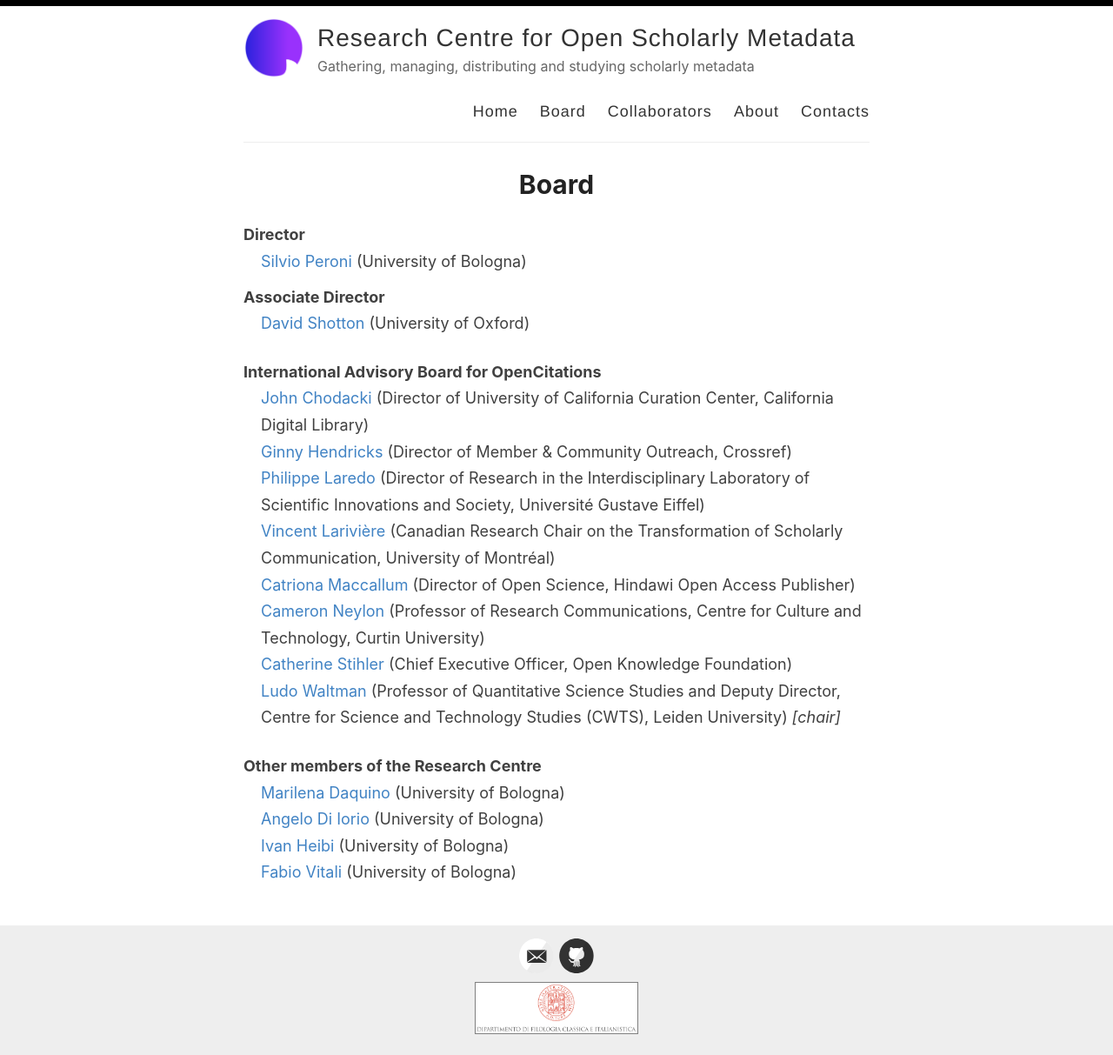
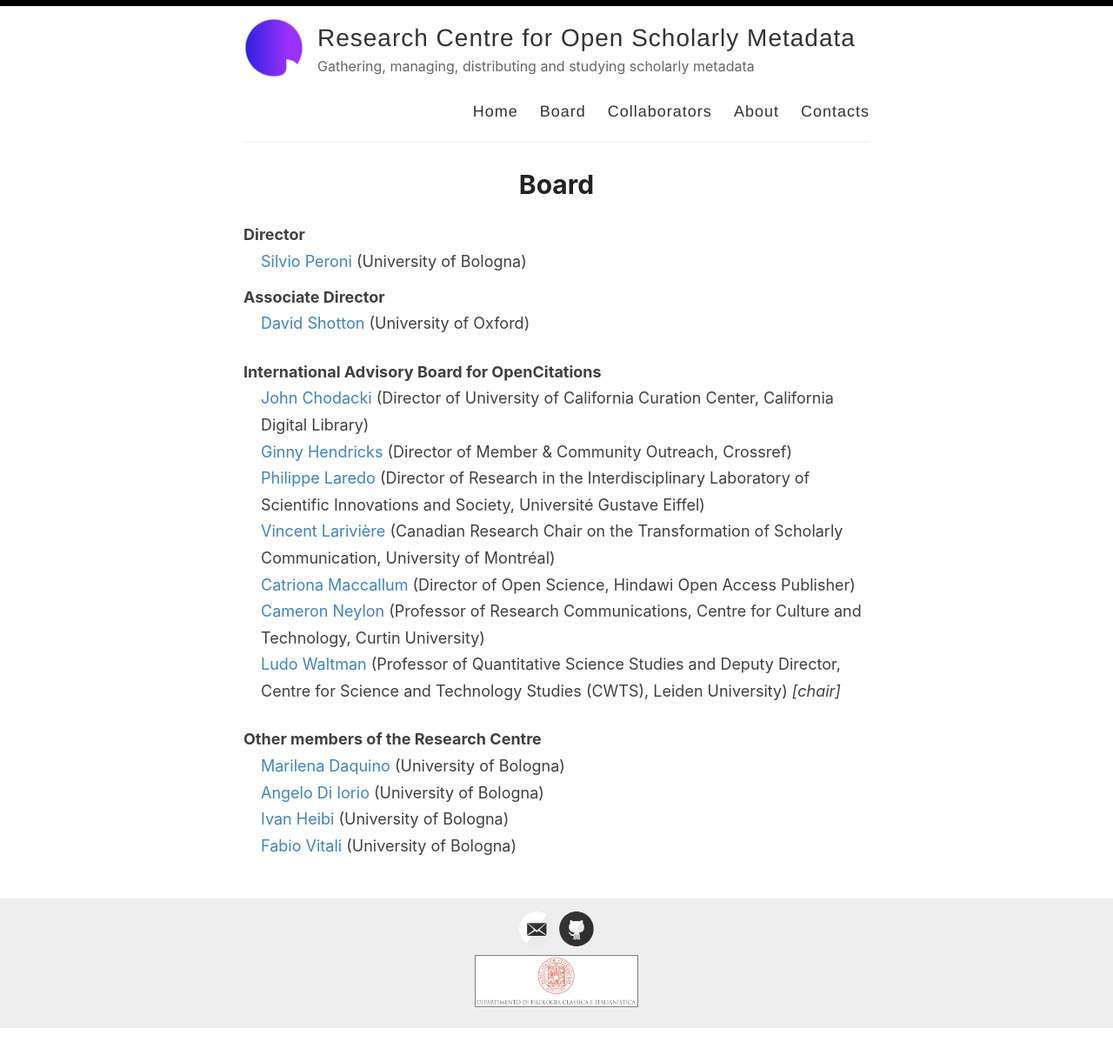
Before and after one commit to openscholarlymetadata/openscholarlymetadata.github.io, a Jekyll site: the page built from _pages/board.md, in a window 1280 px wide. Shown: the whole page at 87% size. Built offline with Jekyll 4.4.1, drawn with Linux system fonts in a browser that asks for light colours; after the commit the page ends 1183 px from its top, so only the background shows below that.

Commit message:
Update board.md

```diff
--- a/_pages/board.md
+++ b/_pages/board.md
@@ -19,7 +19,6 @@ permalink: /board/
     <dd><a href="https://twitter.com/lariviev">Vincent Larivière</a> (Canadian Research Chair on the Transformation of Scholarly Communication, University of Montréal)</dd>
     <dd><a href="https://twitter.com/catmacOA">Catriona Maccallum</a> (Director of Open Science, Hindawi Open Access Publisher)</dd>
     <dd><a href="https://twitter.com/CameronNeylon">Cameron Neylon</a> (Professor of Research Communications, Centre for Culture and Technology, Curtin University)</dd>
-    <dd><a href="https://twitter.com/C_Stihler">Catherine Stihler</a> (Chief Executive Officer, Open Knowledge Foundation)</dd>
     <dd><a href="https://twitter.com/LudoWaltman">Ludo Waltman</a> (Professor of Quantitative Science Studies and Deputy Director, Centre for Science and Technology Studies (CWTS), Leiden University) <em>[chair]</em></dd>
 </dl>
 
```
